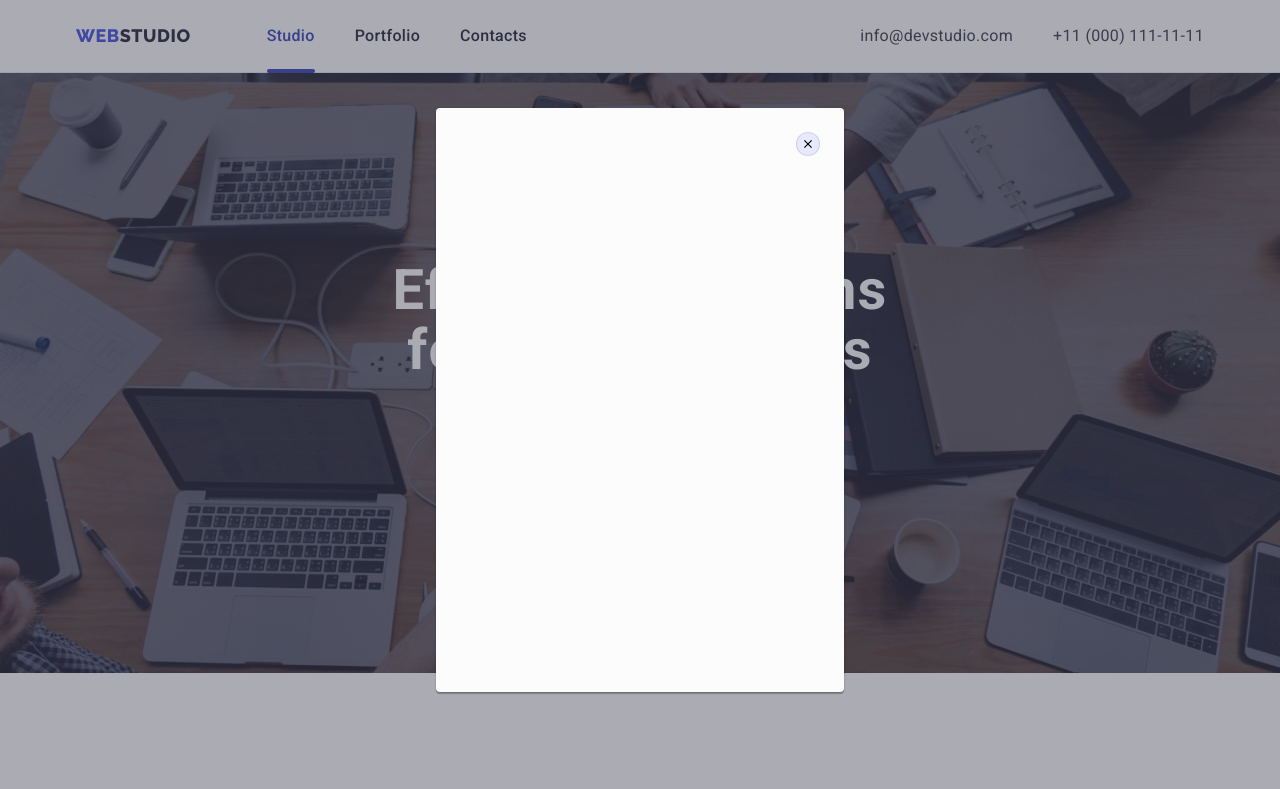
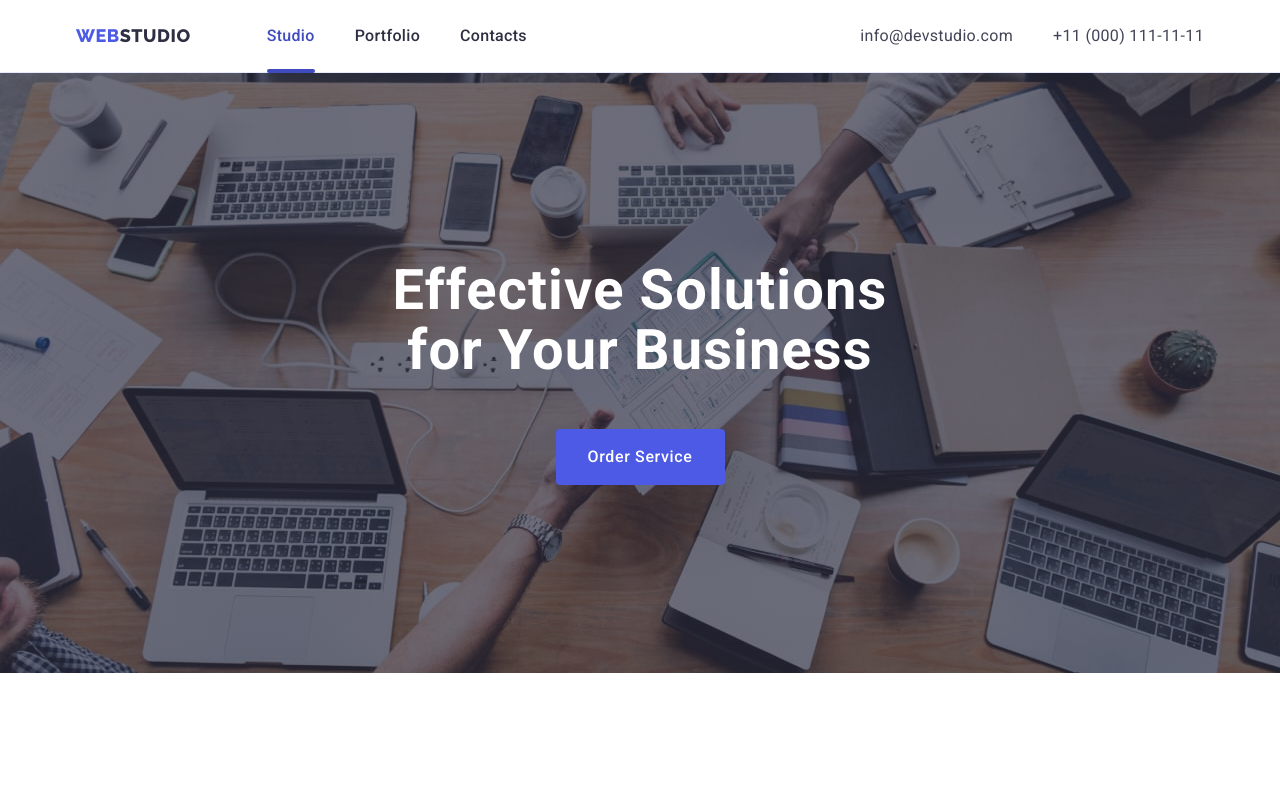
Before and after one commit to SvitLana1990/goit-markup-hw-05, a plain HTML site: page index.html in a window 1280 px wide. Shown: the top 789 px of the page. Drawn offline with nearby package versions, Linux system fonts and the light colour scheme.

Commit message:
homework-4
finally

```diff
--- a/css/styles.css
+++ b/css/styles.css
@@ -86,7 +86,6 @@ img {
     margin-right: 76px;
     display: block;
     padding: 24px 0;
-    transition: color var(--transition);
 }
 
 .header-logo-color {
@@ -125,7 +124,7 @@ img {
     height: 4px;
     border-radius: 2px;
     background-color: var(--hover-background);
-    transition: transform var(--transition);
+    transition: color var(--transition);
 }
 
 .header-link:hover::after,
@@ -237,8 +236,6 @@ img {
     border: none;
     border-radius: 4px;
     transition: background-color var(--transition), box-shadow var(--transition);
-
-    ;
 }
 
 .hero-button:hover,
--- a/index.html
+++ b/index.html
@@ -472,8 +472,8 @@
         </div>
       </div>
     </footer>
-    <div class="backdrop" data-modal>
-      <div class="modal is-hidden">
+    <div class="backdrop is-hidden" data-modal>
+      <div class="modal">
         <button type="button" class="modal-close-button" data-modal-close>
           <svg class="modal-close-icon" width="8" height="8">
             <use href="./images/icons.svg#icon-close-button"></use>
```
